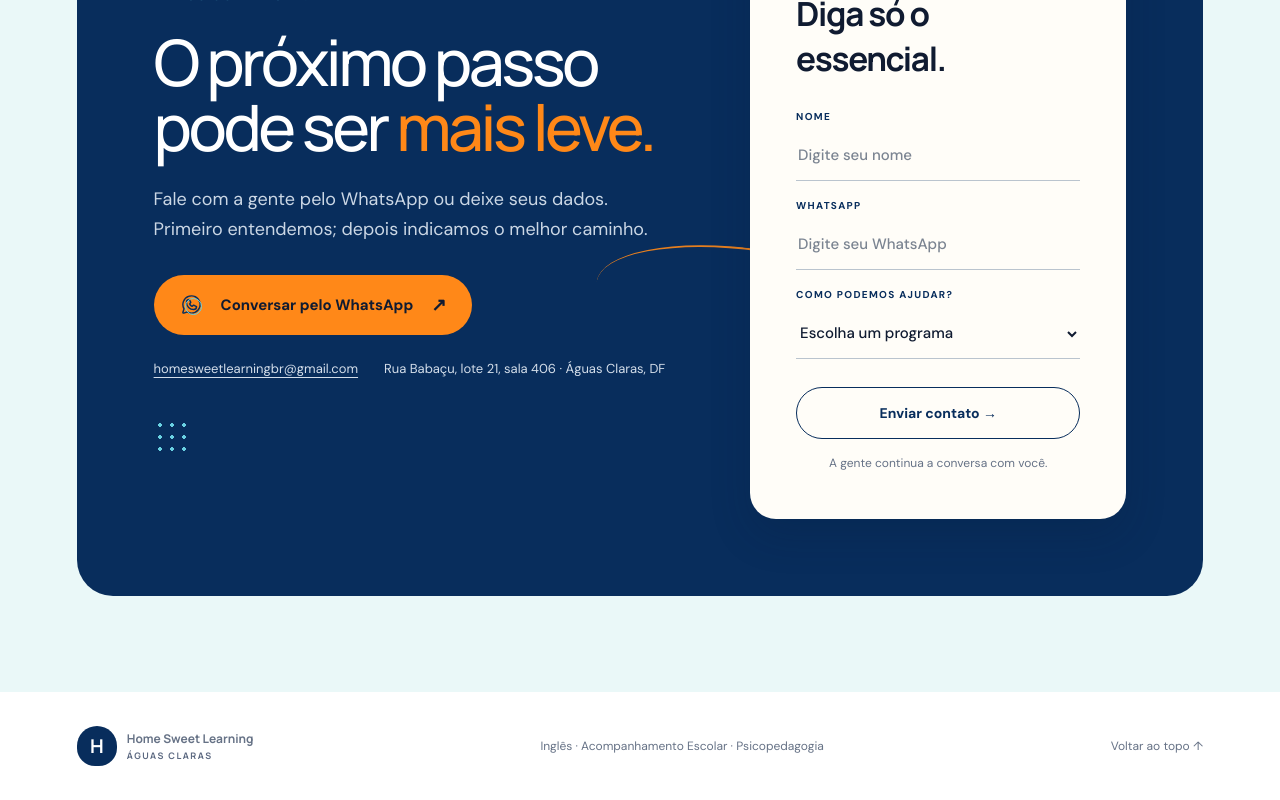
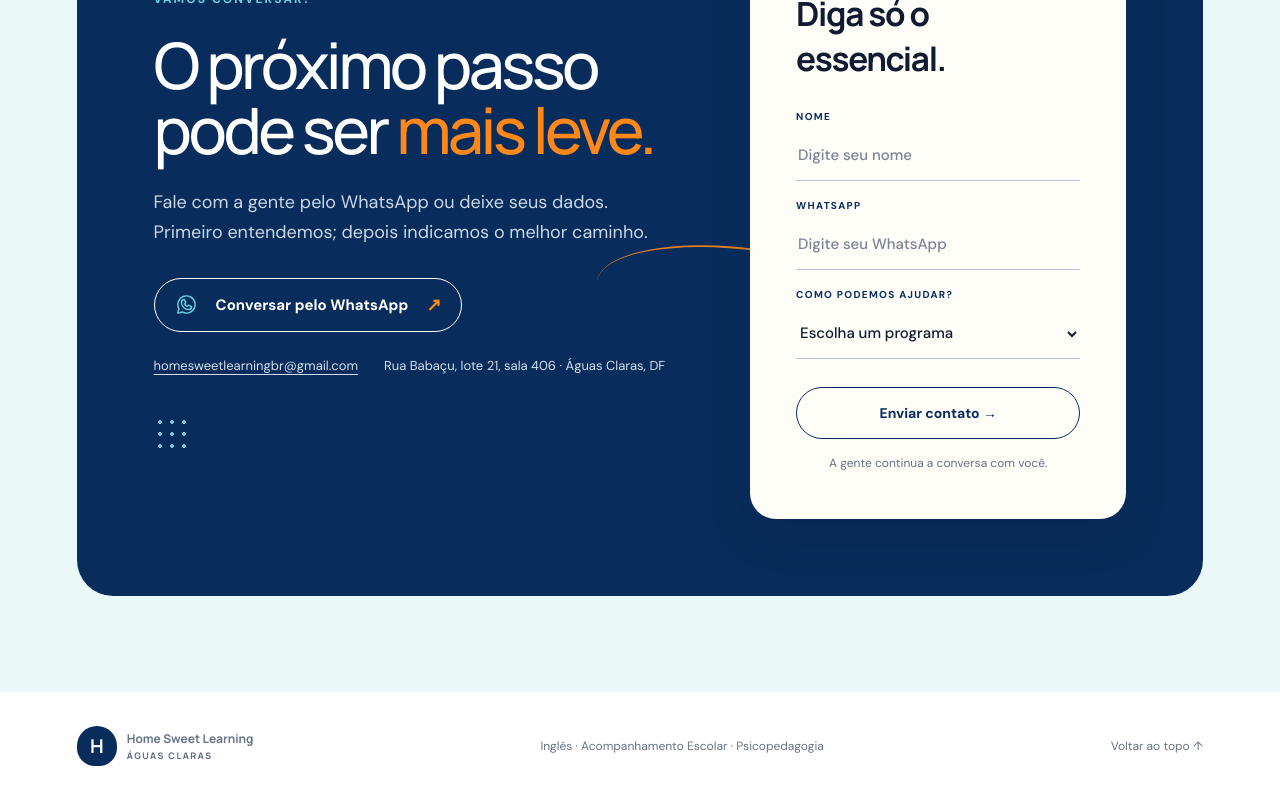
Before and after one commit to gabriellapdiniz/hslsitefisico, a Next.js app: page / in a window 1280 px wide. Shown: the part 4961-5761 px from the top of the page. Built offline with nearby package versions, Linux system fonts and the light colour scheme.

Commit message:
Refine WhatsApp button styling

```diff
--- a/app/contact.css
+++ b/app/contact.css
@@ -26,3 +26,11 @@
 .contact-curve{position:absolute;z-index:1;width:28%;height:110px;left:46%;top:54%;border-top:2px solid var(--orange);border-radius:50%;transform:rotate(8deg);opacity:.9}
 @media(max-width:900px){.contact{padding:76px 5vw}.contact-panel{grid-template-columns:1fr;gap:52px}.contact-curve{display:none}}
 @media(max-width:560px){.contact{padding:62px 5vw}.contact-panel{padding:46px 23px;border-radius:27px}.contact-copy h2{font-size:40px}.contact-copy>p{font-size:16px}.contact-whatsapp{width:100%;gap:12px;padding-inline:18px}.contact-meta{flex-direction:column;gap:9px}.contact-dots{margin-top:32px}.contact-card{padding:30px 22px}.contact-sparkle{right:-8px;top:-26px;font-size:40px}}
+
+.contact-whatsapp{width:max-content;max-width:100%;min-height:auto;padding:14px 20px;background:transparent;border:1.5px solid #fff;color:#fff;border-radius:999px;box-shadow:none;transition:background-color 200ms ease,color 200ms ease}
+.contact-whatsapp .contact-icon{color:var(--blue);transition:color 200ms ease}
+.contact-whatsapp .contact-icon:after{display:none}
+.contact-whatsapp b{color:var(--orange)}
+.contact-whatsapp:hover{background:#fff;color:var(--navy);box-shadow:none;transform:none}
+.contact-whatsapp:hover .contact-icon{color:var(--navy)}
+@media(max-width:560px){.contact-whatsapp{width:max-content;padding-inline:18px}}
```
